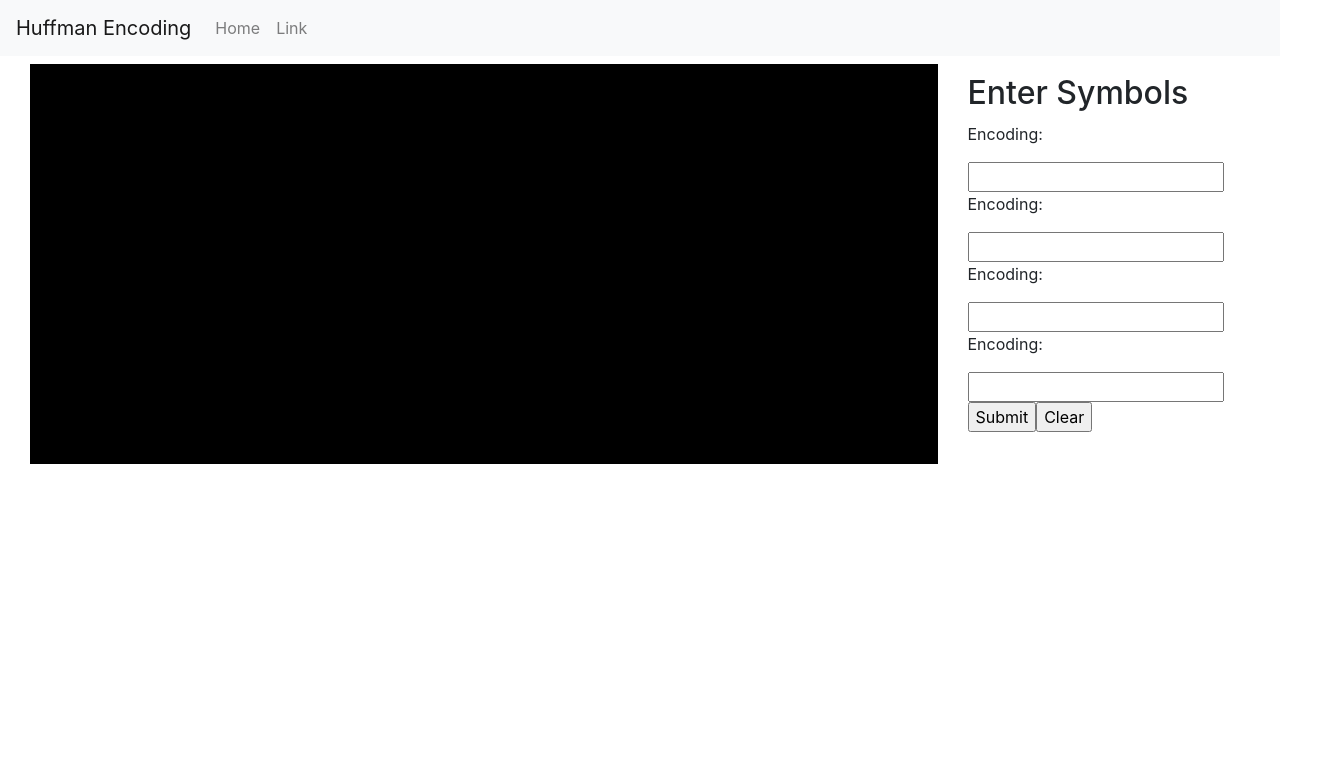
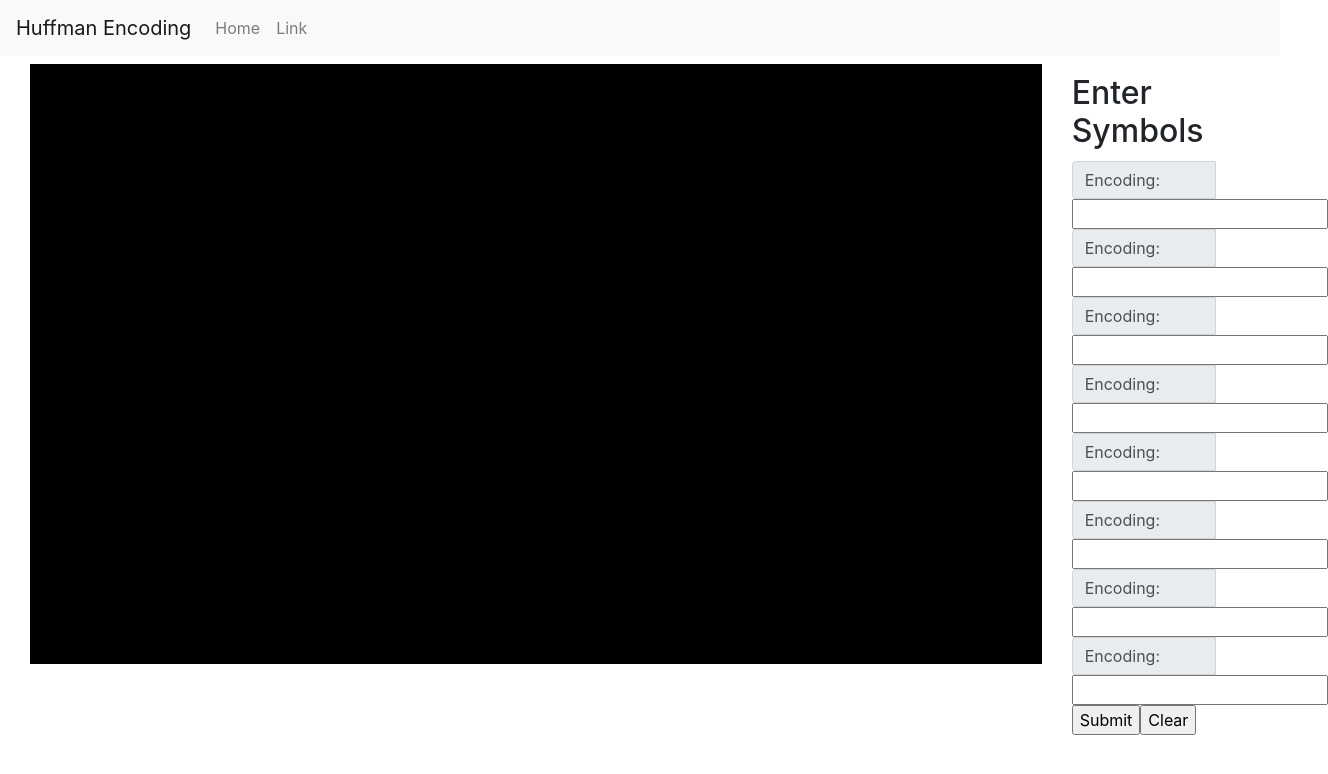
Before and after one commit to V-Wong/Huffman-Encoding, a React (Create React App) app: page / in a window 1280 px wide. Shown: the top 774 px of the page, 1328 px wide, since content can reach past the window. Built offline with nearby package versions, Linux system fonts and the light colour scheme.

Commit message:
Improve styling for input elements

```diff
--- a/src/App.tsx
+++ b/src/App.tsx
@@ -1,5 +1,5 @@
 import React from 'react';
-import {Container} from "react-bootstrap";
+import { Container } from "react-bootstrap";
 
 import NavBar from "./components/NavBar";
 import HuffmanPanel from "./huffman/HuffmanPanel";
@@ -9,8 +9,8 @@ import 'bootstrap/dist/css/bootstrap.min.css';
 function App() {
   return (
     <>
-      <NavBar/>
-      <Container fluid style={{marginTop: "1vh"}}>
+      <NavBar />
+      <Container fluid style={{ marginTop: "1vh" }}>
         <HuffmanPanel />
       </Container>
     </>
--- a/src/huffman/Canvas.tsx
+++ b/src/huffman/Canvas.tsx
@@ -26,6 +26,9 @@ function Canvas(props: { nodes: Array<SquareNode>, encoding: string }) {
       if (nodes.length) {
         const root = huffmanEncode(nodes, canvasRef.current);
         if (encoding) tracePath(root, encoding);
+
+        for (const node of nodes)
+          node.writeSymbol();
       }
     }
   }, [canvasRef, nodes, encoding]);
--- a/src/huffman/HuffmanPanel.tsx
+++ b/src/huffman/HuffmanPanel.tsx
@@ -1,13 +1,13 @@
 import React, { useEffect, useState, useRef } from "react";
-import { Container, Row, Col } from "react-bootstrap";
+import { Container, Row, Col, InputGroup } from "react-bootstrap";
 
 import Canvas from "./Canvas";
 import { SquareNode } from "./nodeClasses";
 
 function HuffmanPanel() {
   const [nodesList, setNodesList] = useState<Array<SquareNode>>([] as Array<SquareNode>);
-  const [inputs, _] = useState([0, 0, 0, 0]);
-  const [encodings, setEncodings] = useState(["", "", "", ""]);
+  const [inputs, _] = useState([0, 0, 0, 0, 0, 0, 0, 0]);
+  const [encodings, setEncodings] = useState(["", "", "", "", "", "", "", ""]);
   const [selectedEncoding, setSelectedEncoding] = useState("");
 
   function handleSubmit() {
@@ -24,25 +24,27 @@ function HuffmanPanel() {
   return (
     <Container fluid>
       <Row>
-        <Col xs={9} style={{ height: "50vh" }}>
+        <Col xs={10} style={{ height: "75vh" }}>
           <Canvas nodes={nodesList} encoding={selectedEncoding} />
         </Col>
 
-        <Col xs={3}>
+        <Col xs={2}>
           <h2 style={{ margin: "auto", marginBottom: "10px", marginTop: "10px" }}>Enter Symbols</h2>
           {
             inputs.map((_, i) => (
-              <>
-                <p
+              <InputGroup>
+                <InputGroup.Prepend
                   onMouseOver={() => setSelectedEncoding(encodings[i])}
                 >
-                  Encoding: {encodings[i]}
-                </p>
+                  <span className="input-group-text" style={{ width: "9rem" }}>
+                    Encoding: {encodings[i]}
+                  </span>
+                </InputGroup.Prepend>
                 <input
                   type="text"
                   onChange={e => inputs[i] = parseFloat(e.target.value)}
                 />
-              </>
+              </InputGroup>
             ))
           }
           <div className="buttons-container">
--- a/src/huffman/nodeClasses.js
+++ b/src/huffman/nodeClasses.js
@@ -1,7 +1,7 @@
-const TOP_PADDING = 0;
-const LEFT_PADDING = 10;
-const SQUARE_HEIGHT = 50;
-const SQUARE_WIDTH = 50;
+const TOP_PADDING = 75;
+const LEFT_PADDING = 75;
+const SQUARE_HEIGHT = 75;
+const SQUARE_WIDTH = 75;
 
 class Node {
   constructor(symbol, probability, col, row, parent) {
@@ -28,7 +28,6 @@ class Node {
     this.ctx.fillText(`S${this.symbol}`, this.getX - SQUARE_HEIGHT / 2, this.getY + SQUARE_HEIGHT / 2);
   }
   tracePath(parent) {
-    console.log("test");
     this.ctx.strokeStyle = "red";
     this.ctx.beginPath();
     this.ctx.moveTo(this.getX, this.getY + SQUARE_HEIGHT / 2);
```
